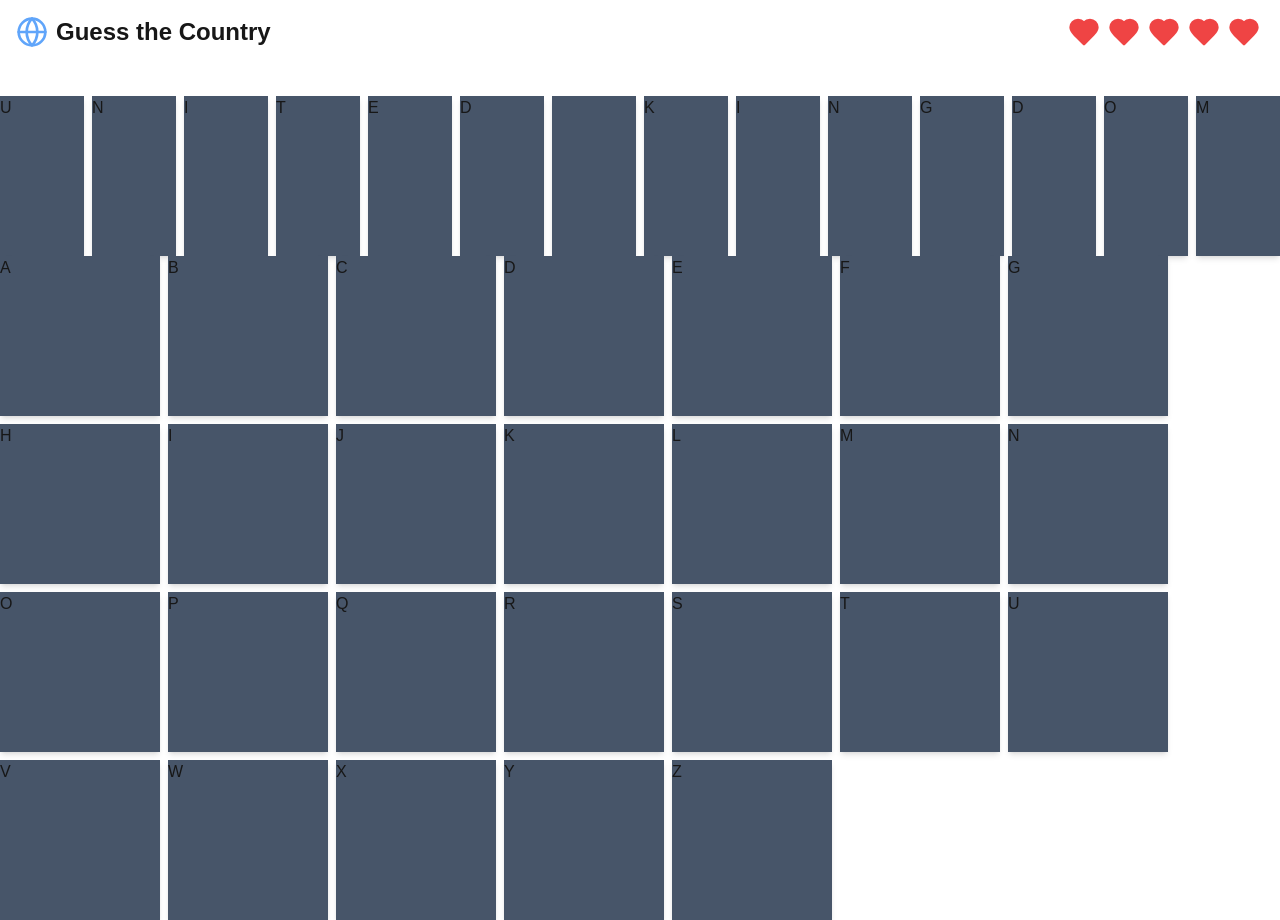
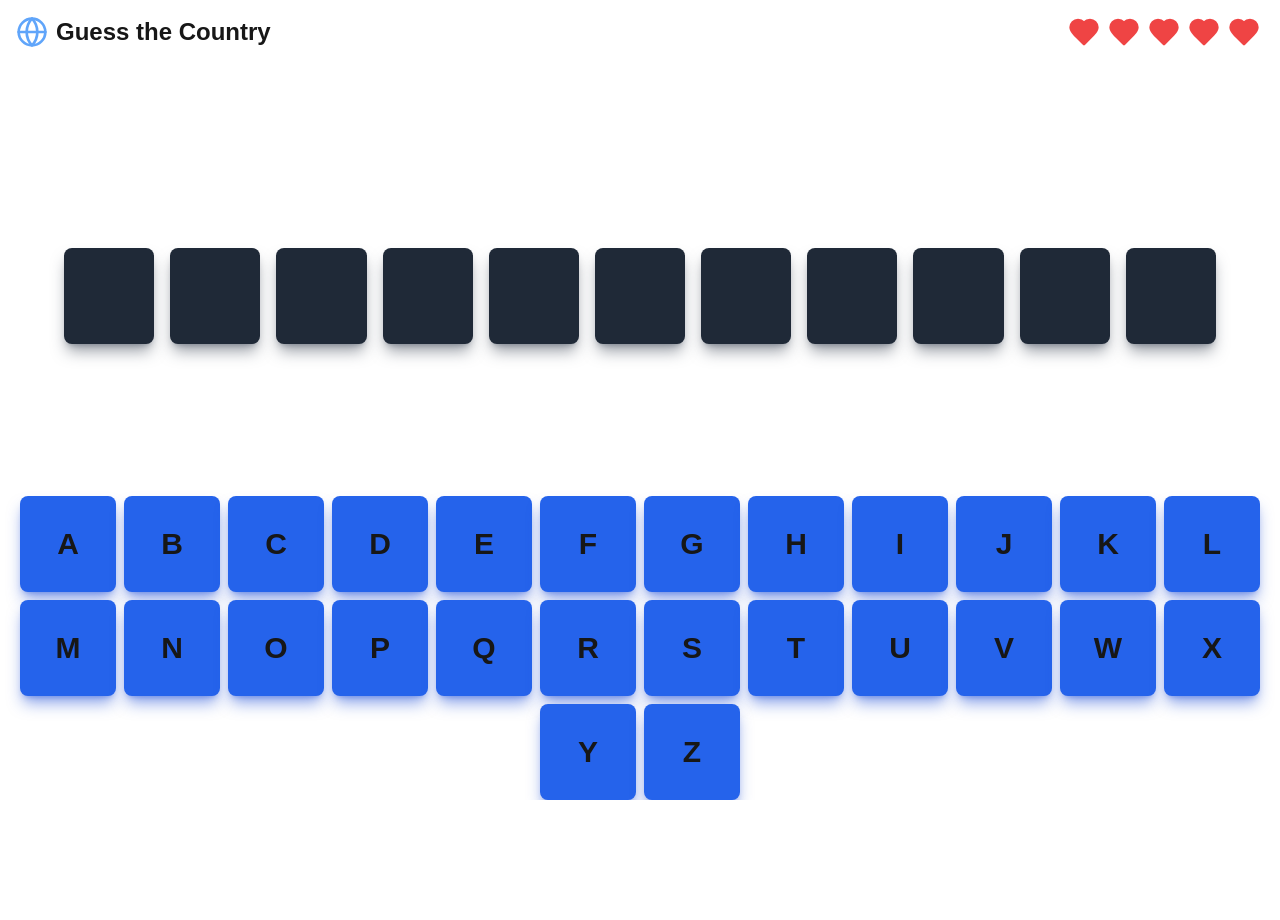
Before and after one commit to SkyDmytro/skygames, a Next.js app: page /countries in a window 1280 px wide. After the commit the page ends 800 px from the top, so only its background shows below. Built offline with nearby package versions, Linux system fonts and the light colour scheme.

Commit message:
feat: first markup

```diff
--- a/src/app/countries/page.tsx
+++ b/src/app/countries/page.tsx
@@ -4,7 +4,7 @@ import { LettersBlock } from '@/features/countriesGame/components/LettersCompone
 
 const CountriesGame = () => {
   return (
-    <section>
+    <section className="flex flex-col items-center justify-between w-screen h-screen">
       <CountryPageHeader />
       <GuessedLettersComponent />
       <LettersBlock />
--- /dev/null
+++ b/src/components/LetterLayout/LetterLayout.tsx
@@ -0,0 +1,22 @@
+import { cn } from '@/lib/cn';
+
+import { ReactNode } from 'react';
+
+export const LetterLayout = ({
+  children,
+  classNames,
+}: {
+  children?: ReactNode;
+  classNames?: string;
+}) => {
+  return (
+    <div
+      className={cn(
+        'rounded-lg sm:text-xl sm:h-16 sm:w-16  md:h-24 md:w-24 lg:h-32 lg:w-32 flex justify-center items-center font-bold md:text-3xl ',
+        classNames,
+      )}
+    >
+      {children}
+    </div>
+  );
+};
--- a/src/features/countriesGame/components/GuessedLettersComponent/GuessedLettersComponent.tsx
+++ b/src/features/countriesGame/components/GuessedLettersComponent/GuessedLettersComponent.tsx
@@ -1,28 +1,32 @@
+'use client';
+
+import { useCountryStore } from '../../stores/countryStore';
 import { LetterController } from './ui';
 
 export const GuessedLettersComponent = () => {
-  const unitedKingdom = [
-    'u',
-    'n',
-    'i',
-    't',
-    'e',
-    'd',
-    ' ',
-    'k',
-    'i',
-    'n',
-    'g',
-    'd',
-    'o',
-    'm',
-  ];
+  const { countryName } = useCountryStore();
+  const ar = countryName.split(' ');
 
   return (
-    <div className="flex flex-row gap-2">
-      {unitedKingdom.map((letter) => (
-        <LetterController key={letter} letter={letter} isGuessed={true} />
-      ))}
+    <div className="flex flex-col gap-2">
+      {ar.map((countryString, idx) => {
+        return (
+          <div
+            key={idx}
+            className="flex justify-center items-center gap-4 max-w-[90vw]"
+          >
+            {countryString.split('').map((letter, letterIdx) => {
+              return (
+                <LetterController
+                  key={letterIdx}
+                  letter={letter}
+                  isGuessed={false}
+                />
+              );
+            })}
+          </div>
+        );
+      })}
     </div>
   );
 };
--- a/src/features/countriesGame/components/GuessedLettersComponent/ui/GuessedLetter.tsx
+++ b/src/features/countriesGame/components/GuessedLettersComponent/ui/GuessedLetter.tsx
@@ -1,7 +1,9 @@
+import { LetterLayout } from '@/components/LetterLayout/LetterLayout';
+
 export const GuessedLetter = ({ letter }: { letter: string }) => {
   return (
-    <div className="bg-slate-600 shadow-md h-40 w-40">
+    <LetterLayout classNames="bg-blue-600 shadow-lg shadow-blue-700/50 ">
       {letter.toUpperCase()}
-    </div>
+    </LetterLayout>
   );
 };
--- a/src/features/countriesGame/components/GuessedLettersComponent/ui/UnGessedLetter.tsx
+++ b/src/features/countriesGame/components/GuessedLettersComponent/ui/UnGessedLetter.tsx
@@ -1,3 +1,7 @@
+import { LetterLayout } from '../../../../../components/LetterLayout/LetterLayout';
+
 export const UnGessedLetter = () => {
-  return <div className="bg-gray-600 shadow-md h-40 w-40">UnGessedLetter</div>;
+  return (
+    <LetterLayout classNames="bg-gray-800 shadow-lg shadow-gray-700/50"></LetterLayout>
+  );
 };
--- a/src/features/countriesGame/components/LettersComponent/LettersBlock.tsx
+++ b/src/features/countriesGame/components/LettersComponent/LettersBlock.tsx
@@ -3,7 +3,7 @@ import { Letter } from './ui/Letter';
 
 export const LettersBlock = () => {
   return (
-    <div className="flex flex-row gap-2 flex-wrap">
+    <div className="inline-flex justify-center  gap-2 flex-wrap ">
       {LETTERS.map((item: string, index: number) => (
         <Letter letter={item} key={index} />
       ))}
--- a/src/features/countriesGame/components/LettersComponent/ui/Letter.tsx
+++ b/src/features/countriesGame/components/LettersComponent/ui/Letter.tsx
@@ -1,7 +1,9 @@
+import { LetterLayout } from '@/components/LetterLayout/LetterLayout';
+
 export const Letter = ({ letter }: { letter: string }) => {
   return (
-    <div className="bg-slate-600 shadow-md h-40 w-40">
+    <LetterLayout classNames="bg-blue-600 shadow-lg shadow-blue-700/50">
       {letter.toUpperCase()}
-    </div>
+    </LetterLayout>
   );
 };
--- a/src/features/countriesGame/models/country.ts
+++ b/src/features/countriesGame/models/country.ts
@@ -1,4 +1,3 @@
-// models/Country.js
 import mongoose from 'mongoose';
 
 const CountrySchema = new mongoose.Schema({
--- a/src/features/countriesGame/stores/countryStore.ts
+++ b/src/features/countriesGame/stores/countryStore.ts
@@ -1,7 +1,7 @@
 import { create } from 'zustand';
 
 export type CountryState = {
-  countryName: string[];
+  countryName: string;
   guessedLetters: string[];
 };
 
@@ -12,12 +12,13 @@ export type CountryActions = {
 export type CountryStore = CountryState & CountryActions;
 
 export const defaultInitState: CountryState = {
-  countryName: [],
+  countryName: 'Netherlands',
   guessedLetters: [],
 };
 
 export const useCountryStore = create<CountryState & CountryActions>((set) => ({
   ...defaultInitState,
+  setCountry: (countryName: string) => set({ countryName }),
   addGuessedLetter: (letter: string) =>
     set((state) => ({ guessedLetters: [...state.guessedLetters, letter] })),
 }));
--- a/tailwind.config.ts
+++ b/tailwind.config.ts
@@ -14,6 +14,11 @@ export default {
         foreground: 'var(--foreground)',
       },
     },
+    screens: {
+      sm: '370px',
+      md: '768px',
+      lg: '1440px',
+    },
   },
   plugins: [],
 } satisfies Config;
```
